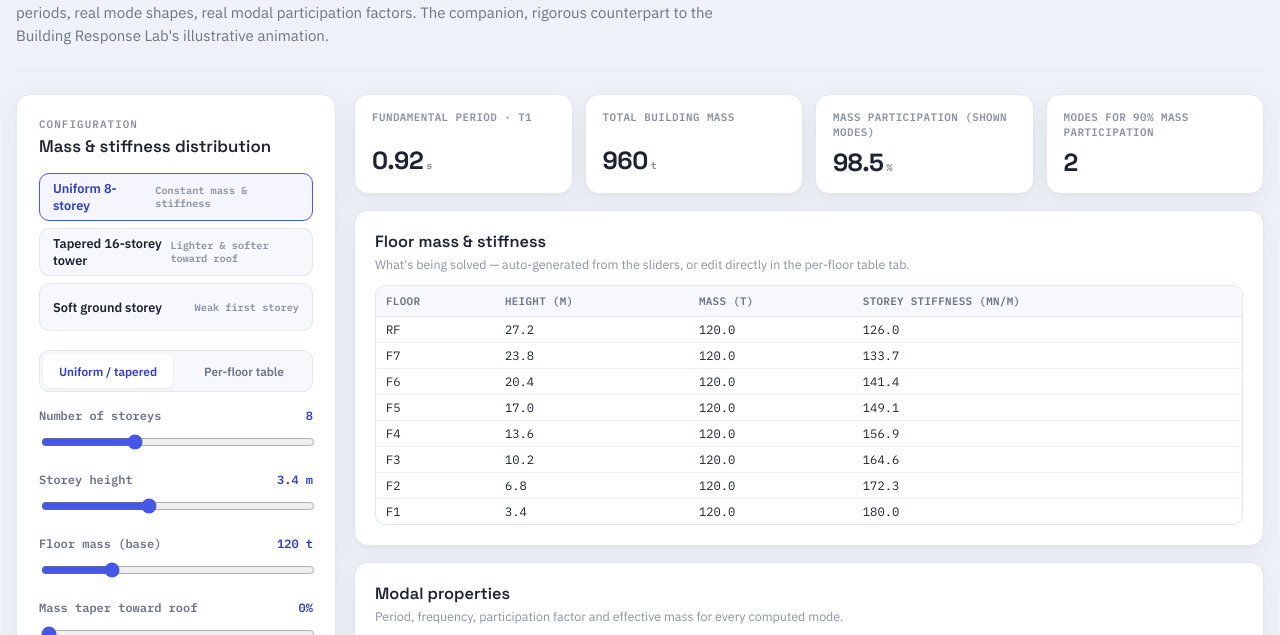
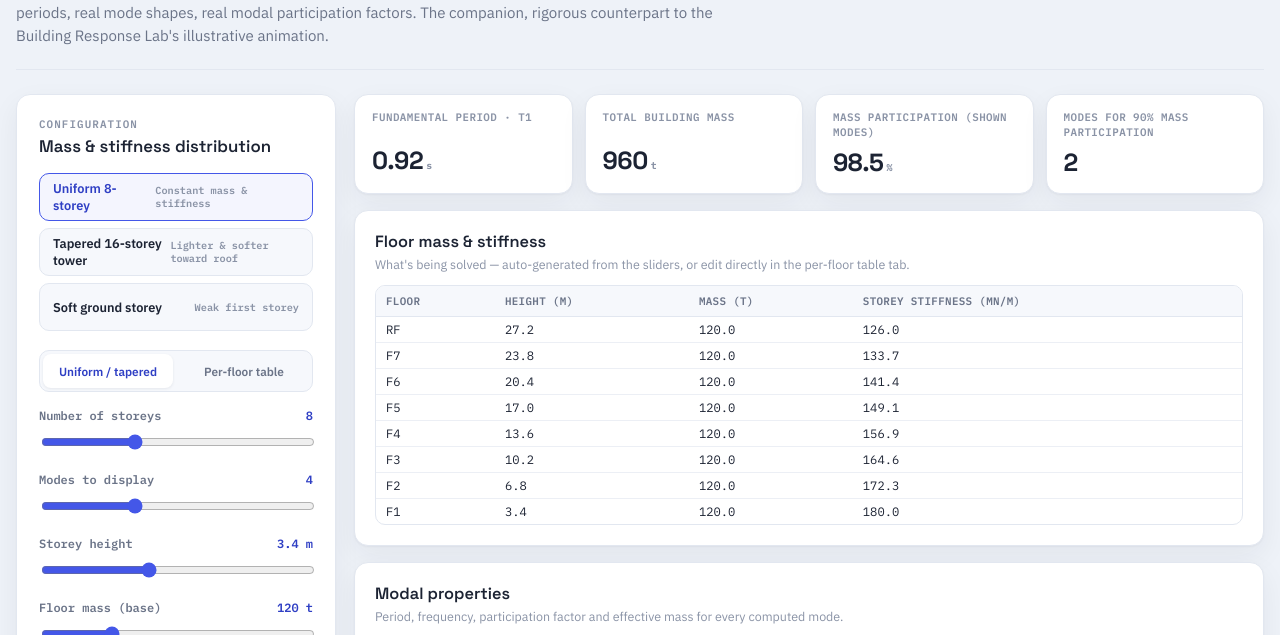
Before and after one commit to ArashNass/modal-analysis, a plain HTML site: page index.html in a window 1280 px wide. Shown: the part 165-800 px from the top of the page. Drawn offline with Linux system fonts and the light colour scheme.

Commit message:
Sync modes-to-display range with storey count, reposition field near Number of storeys

```diff
--- a/index.html
+++ b/index.html
@@ -338,6 +338,7 @@ table.modaltable tr.dominant td{color:var(--indigo-deep);font-weight:600}
 
   <div id="uniformPanel">
     <div class="field"><label>Number of storeys <span class="val" id="storiesVal">8</span></label><input id="stories" type="range" min="2" max="20" value="8"></div>
+    <div class="field"><label>Modes to display <span class="val" id="nModesVal">4</span></label><input id="nModes" type="range" min="2" max="8" value="4"></div>
     <div class="field"><label>Storey height <span class="val" id="storyHVal">3.4 m</span></label><input id="storyH" type="range" min="27" max="45" value="34"></div>
     <div class="field"><label>Floor mass (base) <span class="val" id="massVal">120 t</span></label><input id="massBase" type="range" min="30" max="400" value="120"></div>
     <div class="field"><label>Mass taper toward roof <span class="val" id="massTaperVal">0%</span></label><input id="massTaper" type="range" min="0" max="70" value="0"></div>
@@ -353,8 +354,6 @@ table.modaltable tr.dominant td{color:var(--indigo-deep);font-weight:600}
   <div id="customPanel" style="display:none">
     <p class="hint" style="margin:0 0 10px">Edit any floor's mass or stiffness directly. Switching back to Uniform will regenerate this table from the sliders.</p>
   </div>
-
-  <div class="field"><label>Modes to display <span class="val" id="nModesVal">4</span></label><input id="nModes" type="range" min="2" max="8" value="4"></div>
 
   <div class="buttons">
     <button class="primary" id="playBtn">Pause mode animation</button>
@@ -579,6 +578,9 @@ function floorLabel(f,s){return f===s?'RF':'F'+f}
 /* ---------------- labels ---------------- */
 function labels(){
   $('storiesVal').textContent=E.stories.value;
+  const modeCap=Math.min(8,+E.stories.value);
+  E.nModes.max=modeCap;
+  if(+E.nModes.value>modeCap)E.nModes.value=modeCap;
   $('storyHVal').textContent=(+E.storyH.value/10).toFixed(1)+' m';
   $('massVal').textContent=E.massBase.value+' t';
   $('massTaperVal').textContent=E.massTaper.value+'%';
```
